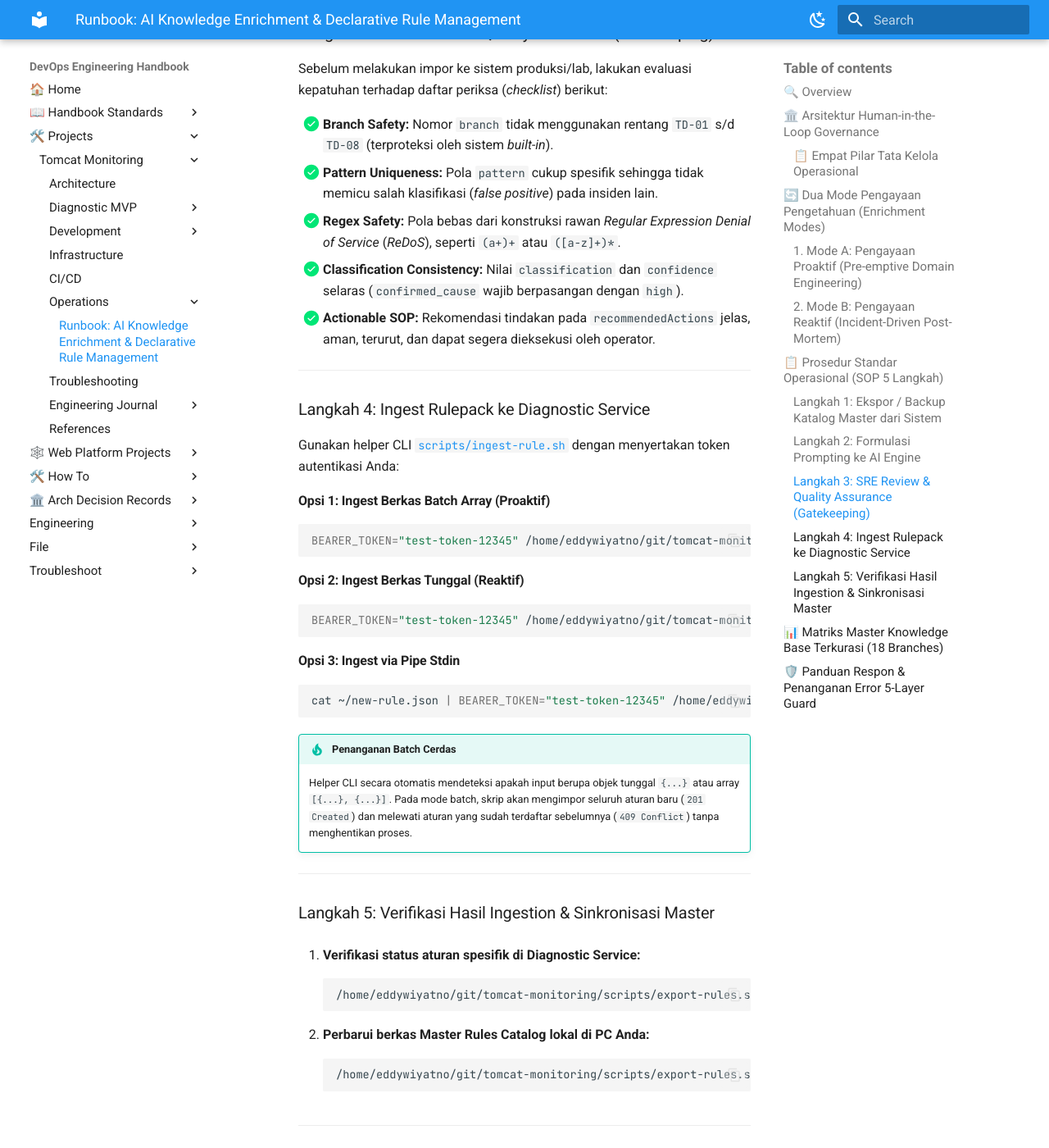
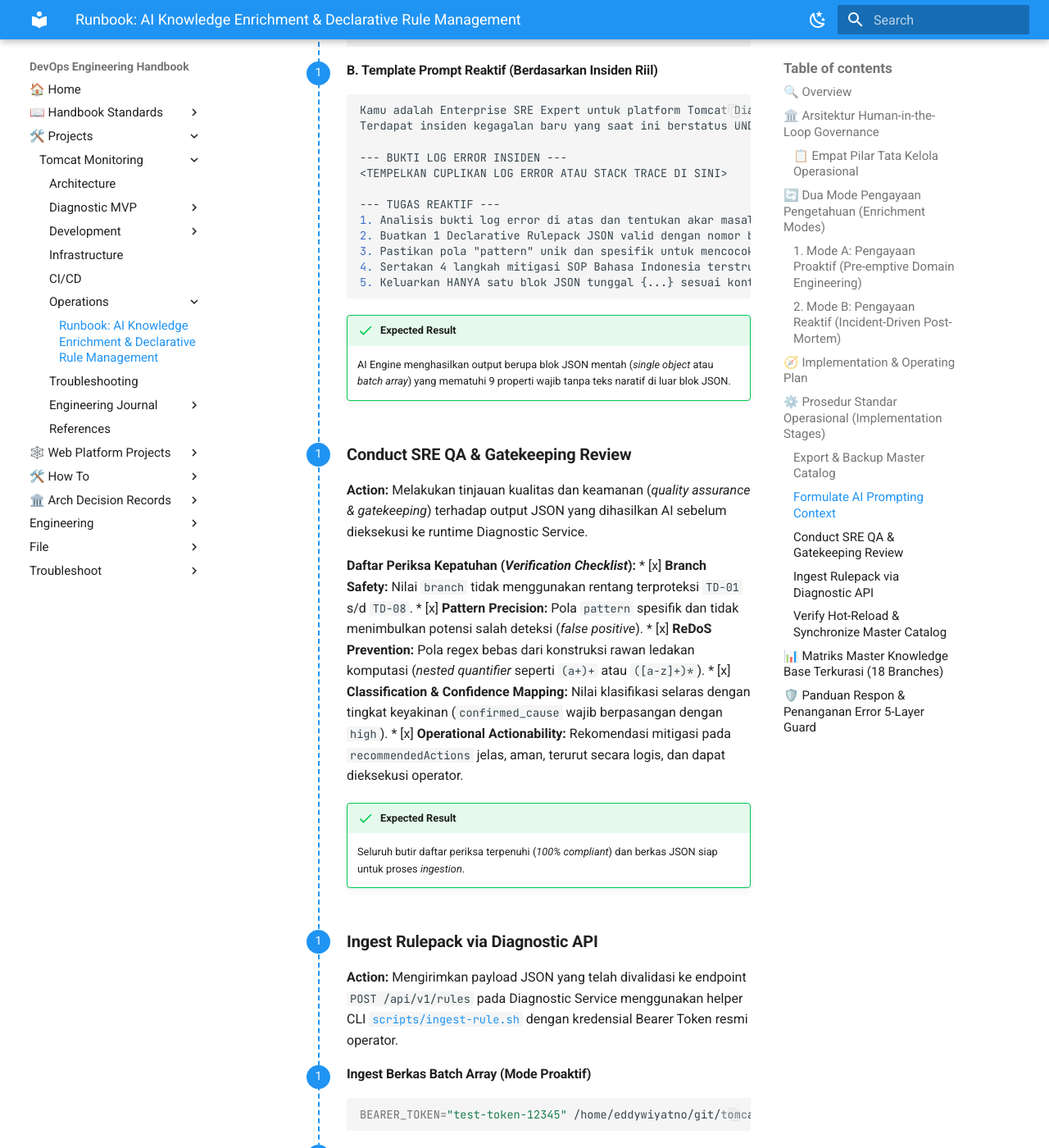
Before and after one commit to edkas07-oss/devops-handbook, an MkDocs documentation site: the page built from docs/projects/tomcat-monitoring/operations/ai-knowledge-enrichment-and-rule-management-runbook.md, in a window 1280 px wide and 1400 px high, scrolled down 5717 px. Shown: the whole window at 82% size. Built offline with MkDocs 1.6.1 and Material for MkDocs 9.7.7, drawn with Linux system fonts in a browser that asks for light colours; some of the changed text lies outside the part shown.

Commit message:
docs(operations): align runbook procedure stages with engineering journal standard

`````diff
--- a/docs/projects/tomcat-monitoring/operations/ai-knowledge-enrichment-and-rule-management-runbook.md
+++ b/docs/projects/tomcat-monitoring/operations/ai-knowledge-enrichment-and-rule-management-runbook.md
@@ -132,36 +132,45 @@ sequenceDiagram
 
 ---
 
-## 📋 Prosedur Standar Operasional (SOP 5 Langkah)
+## 🧭 Implementation & Operating Plan
 
-Alur kerja operasional pengelolaan basis aturan terbagi ke dalam 5 langkah sekuensial:
+| Tahap | Rencana Operasional |
+| --- | --- |
+| **Export Master Catalog** | Mengambil salinan berkas katalog master aktif dari Diagnostic Service ke PC lokal operator. |
+| **Formulate AI Prompting Context** | Menyusun konteks prompt terstruktur (proaktif per domain atau reaktif per insiden) ke AI Engine. |
+| **Conduct SRE QA Review** | Melakukan evaluasi kepatuhan (*gatekeeping review*) terhadap JSON Rulepack yang dihasilkan AI. |
+| **Ingest Rulepack via API** | Mengimpor berkas JSON (single rule / batch array) ke Diagnostic Service dengan Bearer Token. |
+| **Verify Hot-Reload & Sync** | Memverifikasi ketersediaan aturan di runtime dan menyinkronkan kembali katalog master lokal di PC. |
 
-```mermaid
-flowchart LR
-    S1["<b>Langkah 1</b><br/>Ekspor / Backup<br/>Master Catalog"] --> S2["<b>Langkah 2</b><br/>Formulasi Prompt<br/>ke AI Engine"]
-    S2 --> S3["<b>Langkah 3</b><br/>SRE Review &<br/>Quality Assurance"]
-    S3 --> S4["<b>Langkah 4</b><br/>Ingest ke API<br/>(ingest-rule.sh)"]
-    S4 --> S5["<b>Langkah 5</b><br/>Verifikasi &<br/>Sinkronisasi PC"]
-```
+---
 
-### Langkah 1: Ekspor / Backup Katalog Master dari Sistem
+## ⚙️ Prosedur Standar Operasional (Implementation Stages)
 
-Sebelum melakukan modifikasi atau penambahan aturan, ambil salinan katalog master aturan aktif dan simpan ke direktori kerja di PC lokal Anda:
+<div class="procedure-sequence" markdown>
+
+<div class="procedure-step" markdown>
+
+### Export & Backup Master Catalog
+
+**Action:** Mengambil salinan seluruh aturan diagnosis aktif dari Diagnostic Service dan menyimpannya ke direktori kerja PC lokal operator.
 
 ```bash
 /home/eddywiyatno/git/tomcat-monitoring/scripts/export-rules.sh > ~/master-rules.json
 ```
 
-!!! note "Isi Berkas Master Rules"
-    Berkas `master-rules.json` memuat seluruh deklarasi aturan aktif di database SQLite sistem, mencakup nomor branch, pola pencocokan, klasifikasi, tingkat keyakinan, dan daftar instruksi SOP rekomendasi tindakan operator.
+!!! success "Expected Result"
 
----
+    Berkas `master-rules.json` tersimpan di PC lokal operator dalam format JSON terstruktur yang memuat seluruh deklarasi aturan aktif (`TD-09` s/d `TD-18`).
 
-### Langkah 2: Formulasi Prompting ke AI Engine
+</div>
 
-Salin salah satu template prompt berikut ke antarmuka AI (Gemini, Claude, atau ChatGPT):
+<div class="procedure-step" markdown>
 
-#### Template A: Prompt Pengayaan Proaktif (Per Domain)
+### Formulate AI Prompting Context
+
+**Action:** Menyusun prompt terstandarisasi yang memuat ringkasan branch yang ada, target domain kegagalan atau data log insiden riil, serta batasan kontrak skema JSON yang wajib dipatuhi AI Engine.
+
+#### A. Template Prompt Proaktif (Per Domain)
 ````markdown
 Kamu adalah Principal JVM & Tomcat SRE Architect.
 Saya sedang melakukan PROACTIVE KNOWLEDGE ENRICHMENT untuk Tomcat Diagnostic Service.
@@ -204,55 +213,79 @@ Terdapat insiden kegagalan baru yang saat ini berstatus UNDETERMINED.
 5. Keluarkan HANYA satu blok JSON tunggal {...} sesuai kontrak skema.
 ````
 
----
+!!! success "Expected Result"
 
-### Langkah 3: SRE Review & Quality Assurance (Gatekeeping)
+    AI Engine menghasilkan output berupa blok JSON mentah (*single object* atau *batch array*) yang mematuhi 9 properti wajib tanpa teks naratif di luar blok JSON.
 
-Sebelum melakukan impor ke sistem produksi/lab, lakukan evaluasi kepatuhan terhadap daftar periksa (*checklist*) berikut:
+</div>
 
-* [x] **Branch Safety:** Nomor `branch` tidak menggunakan rentang `TD-01` s/d `TD-08` (terproteksi oleh sistem *built-in*).
-* [x] **Pattern Uniqueness:** Pola `pattern` cukup spesifik sehingga tidak memicu salah klasifikasi (*false positive*) pada insiden lain.
-* [x] **Regex Safety:** Pola bebas dari konstruksi rawan *Regular Expression Denial of Service* (*ReDoS*), seperti `(a+)+` atau `([a-z]+)*`.
-* [x] **Classification Consistency:** Nilai `classification` dan `confidence` selaras (`confirmed_cause` wajib berpasangan dengan `high`).
-* [x] **Actionable SOP:** Rekomendasi tindakan pada `recommendedActions` jelas, aman, terurut, dan dapat segera dieksekusi oleh operator.
+<div class="procedure-step" markdown>
 
----
+### Conduct SRE QA & Gatekeeping Review
 
-### Langkah 4: Ingest Rulepack ke Diagnostic Service
+**Action:** Melakukan tinjauan kualitas dan keamanan (*quality assurance & gatekeeping*) terhadap output JSON yang dihasilkan AI sebelum dieksekusi ke runtime Diagnostic Service.
 
-Gunakan helper CLI [`scripts/ingest-rule.sh`](file:///home/eddywiyatno/git/tomcat-monitoring/scripts/ingest-rule.sh) dengan menyertakan token autentikasi Anda:
+**Daftar Periksa Kepatuhan (*Verification Checklist*):**
+* [x] **Branch Safety:** Nilai `branch` tidak menggunakan rentang terproteksi `TD-01` s/d `TD-08`.
+* [x] **Pattern Precision:** Pola `pattern` spesifik dan tidak menimbulkan potensi salah deteksi (*false positive*).
+* [x] **ReDoS Prevention:** Pola regex bebas dari konstruksi rawan ledakan komputasi (*nested quantifier* seperti `(a+)+` atau `([a-z]+)*`).
+* [x] **Classification & Confidence Mapping:** Nilai klasifikasi selaras dengan tingkat keyakinan (`confirmed_cause` wajib berpasangan dengan `high`).
+* [x] **Operational Actionability:** Rekomendasi mitigasi pada `recommendedActions` jelas, aman, terurut secara logis, dan dapat dieksekusi operator.
 
-#### Opsi 1: Ingest Berkas Batch Array (Proaktif)
+!!! success "Expected Result"
+
+    Seluruh butir daftar periksa terpenuhi (*100% compliant*) dan berkas JSON siap untuk proses *ingestion*.
+
+</div>
+
+<div class="procedure-step" markdown>
+
+### Ingest Rulepack via Diagnostic API
+
+**Action:** Mengirimkan payload JSON yang telah divalidasi ke endpoint `POST /api/v1/rules` pada Diagnostic Service menggunakan helper CLI [`scripts/ingest-rule.sh`](file:///home/eddywiyatno/git/tomcat-monitoring/scripts/ingest-rule.sh) dengan kredensial Bearer Token resmi operator.
+
+#### Ingest Berkas Batch Array (Mode Proaktif)
 ```bash
 BEARER_TOKEN="test-token-12345" /home/eddywiyatno/git/tomcat-monitoring/scripts/ingest-rule.sh ~/proactive-rules.json
 ```
 
-#### Opsi 2: Ingest Berkas Tunggal (Reaktif)
+#### Ingest Berkas Tunggal (Mode Reaktif)
 ```bash
 BEARER_TOKEN="test-token-12345" /home/eddywiyatno/git/tomcat-monitoring/scripts/ingest-rule.sh ~/rule-td19.json
 ```
 
-#### Opsi 3: Ingest via Pipe Stdin
+#### Ingest Langsung via Stdin Pipe
 ```bash
 cat ~/new-rule.json | BEARER_TOKEN="test-token-12345" /home/eddywiyatno/git/tomcat-monitoring/scripts/ingest-rule.sh -
 ```
 
-!!! tip "Penanganan Batch Cerdas"
-    Helper CLI secara otomatis mendeteksi apakah input berupa objek tunggal `{...}` atau array `[{...}, {...}]`. Pada mode batch, skrip akan mengimpor seluruh aturan baru (`201 Created`) dan melewati aturan yang sudah terdaftar sebelumnya (`409 Conflict`) tanpa menghentikan proses.
+!!! success "Expected Result"
 
----
+    Endpoint mengembalikan HTTP status `201 Created`. Aturan baru langsung ter-rehidrasi di memori `DynamicRuleEvaluator` secara *hot-reload* dan tercatat permanen di tabel SQLite `custom_rules`. Pada mode batch, aturan yang sudah terdaftar akan dilewati (`409 Conflict`) tanpa memutus alur aturan lainnya.
 
-### Langkah 5: Verifikasi Hasil Ingestion & Sinkronisasi Master
+</div>
 
-1. **Verifikasi status aturan spesifik di Diagnostic Service:**
-   ```bash
-   /home/eddywiyatno/git/tomcat-monitoring/scripts/export-rules.sh TD-19
-   ```
+<div class="procedure-step" markdown>
 
-2. **Perbarui berkas Master Rules Catalog lokal di PC Anda:**
-   ```bash
-   /home/eddywiyatno/git/tomcat-monitoring/scripts/export-rules.sh > ~/master-rules.json
-   ```
+### Verify Hot-Reload & Synchronize Master Catalog
+
+**Action:** Memverifikasi ketersediaan aturan baru di lingkungan runtime dan memperbarui berkas master catalog di PC lokal operator.
+
+```bash
+# 1. Verifikasi aturan spesifik yang baru di-ingest
+/home/eddywiyatno/git/tomcat-monitoring/scripts/export-rules.sh TD-19
+
+# 2. Sinkronkan seluruh katalog master ke PC lokal operator
+/home/eddywiyatno/git/tomcat-monitoring/scripts/export-rules.sh > ~/master-rules.json
+```
+
+!!! success "Expected Result"
+
+    Diagnostic Service menyajikan metadata aturan `TD-19` secara presisi, dan berkas `~/master-rules.json` di PC lokal operator berada dalam status mutakhir (*up-to-date*).
+
+</div>
+
+</div>
 
 ---
 
`````
Also changed, not shown: other parts of docs/projects/tomcat-monitoring/operations/ai-knowledge-enrichment-and-rule-management-runbook.md (+1 -1 lines).
